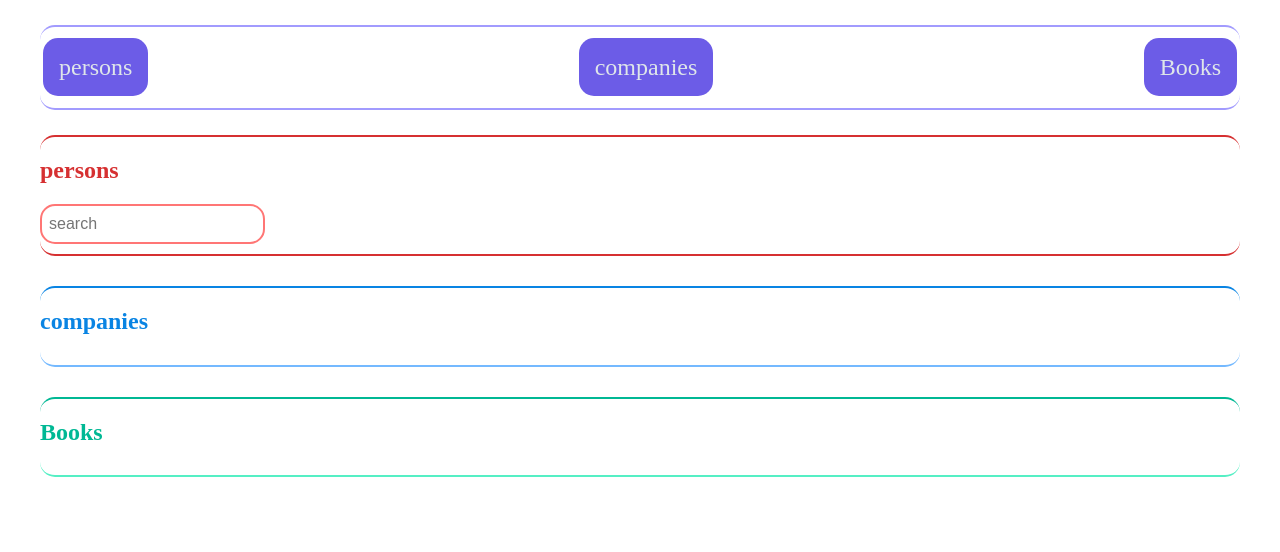
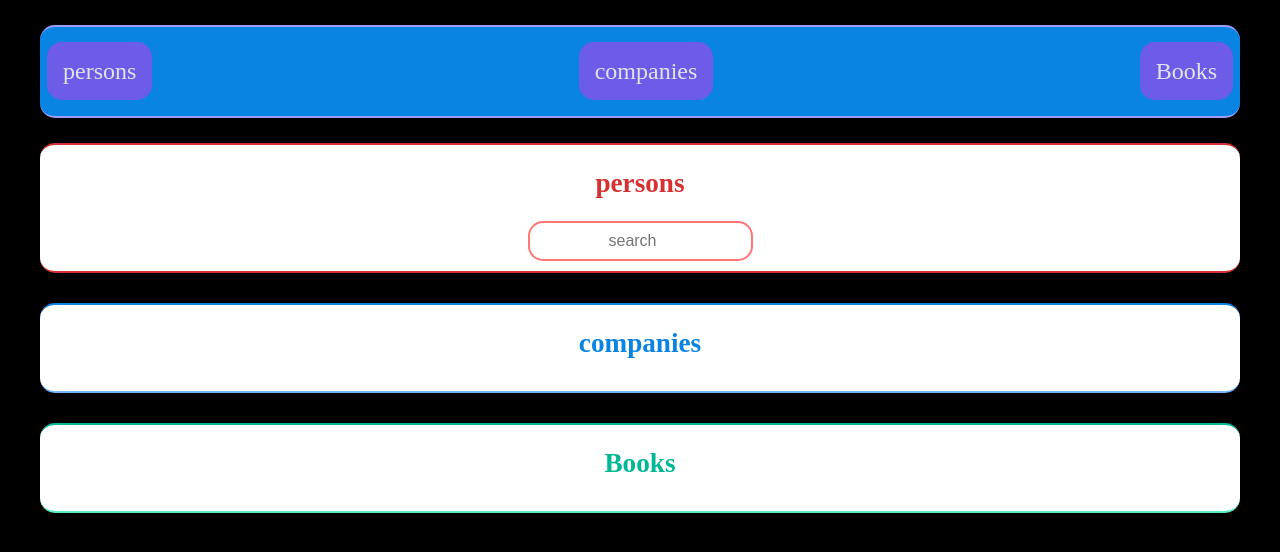
Before and after one commit to Ahmed-eltaieb/Api-app, a plain HTML site: page pages/index.html in a window 1280 px wide. Drawn offline with Linux system fonts and the light colour scheme; no server answers.

Commit message:
Adding some styles

```diff
--- a/assets/css/main.css
+++ b/assets/css/main.css
@@ -25,6 +25,10 @@
      /* box-sizing: border-box; */
  }
 
+ body{
+     background-color: #000;
+ }
+
  /*end main styles*/
 
 
@@ -39,8 +43,9 @@
    border-top: 2px solid var(--light-move);
    border-bottom: 2px solid var(--light-move);
     border-radius: 15px;
-    padding: 3px;
+    padding: 7px;
     margin: 25px 0px;
+    background-color: var(--dark-blue);
 }
 
 .nav {
@@ -58,8 +63,15 @@
 }
 
 /*end header styles */
+.app__persons,
+.app__companies,
+.app__books{
+    background-color: #fff;
+    padding-inline: 7px;
+}
 
 /*start persons section style */
+
 .app__persons {
     border-top: 2px solid var(--dark-orange);
     border-bottom: 2px solid var(--dark-orange);
@@ -70,16 +82,22 @@
 
 
 .app__persons h2 {
-    font-size: 1.5rem;
-   color: var(--dark-orange);
+    color: var(--dark-orange);
+    font-size: 1.7rem;
+   text-align: center;
 
 }
 
+.app__persons form {
+
+text-align: center;
+}
 .app__persons input {
     height: 40px;
     padding: 7px;
     border-radius: 15px;
     border: 2px solid var(--light-orange);
+    text-align: center;
 
 }
 
@@ -118,7 +136,8 @@
 }
 
 .app__companies h2 {
-    font-size: 1.5rem;
+    font-size: 1.7rem;
+    text-align: center;
    color: var(--dark-blue);
 
 }
@@ -160,7 +179,8 @@
 }
 
 .app__books h2 {
-    font-size: 1.5rem;
+    font-size: 1.7rem;
+    text-align: center;
    color: var(--dark-green);
 
 }
@@ -189,6 +209,7 @@
 .app__companies--cards {
    display: flex;
    flex-wrap: wrap;
+   justify-content: space-around;
 
 }
 
@@ -199,7 +220,7 @@
 .companies--card {
     display: flex;
     flex-direction: column;
-    margin: 20px 10px;
+    margin: 20px 0px 20px 0px;
     border-radius: 15px;
     padding: 10px;
 }
@@ -212,6 +233,7 @@
 .card--img img {
     width: 100%;
     height: 100%;
+    object-fit: cover;
     border-radius: 50%;
 
 }
```
